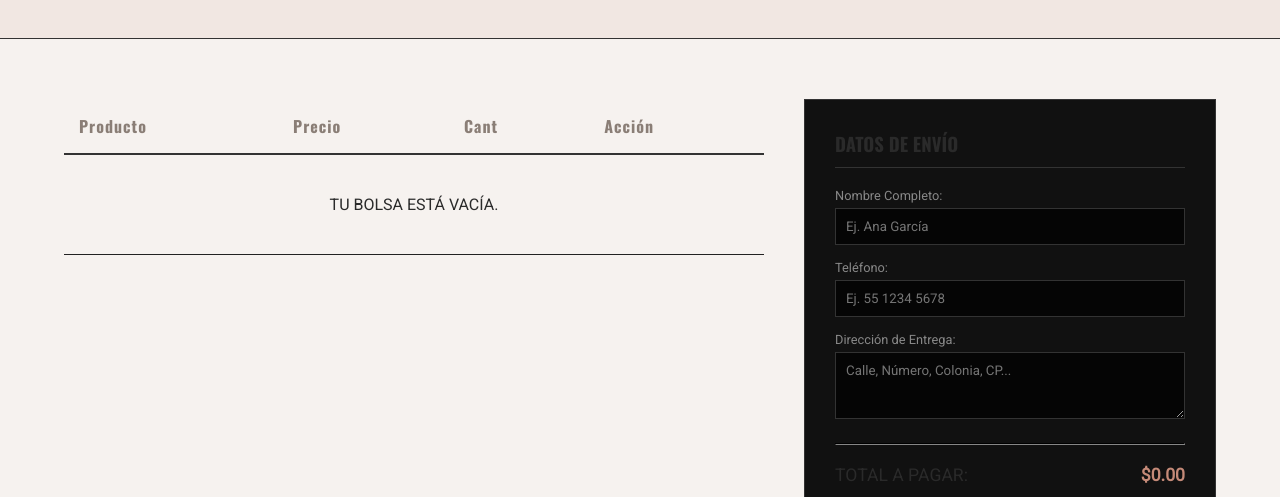
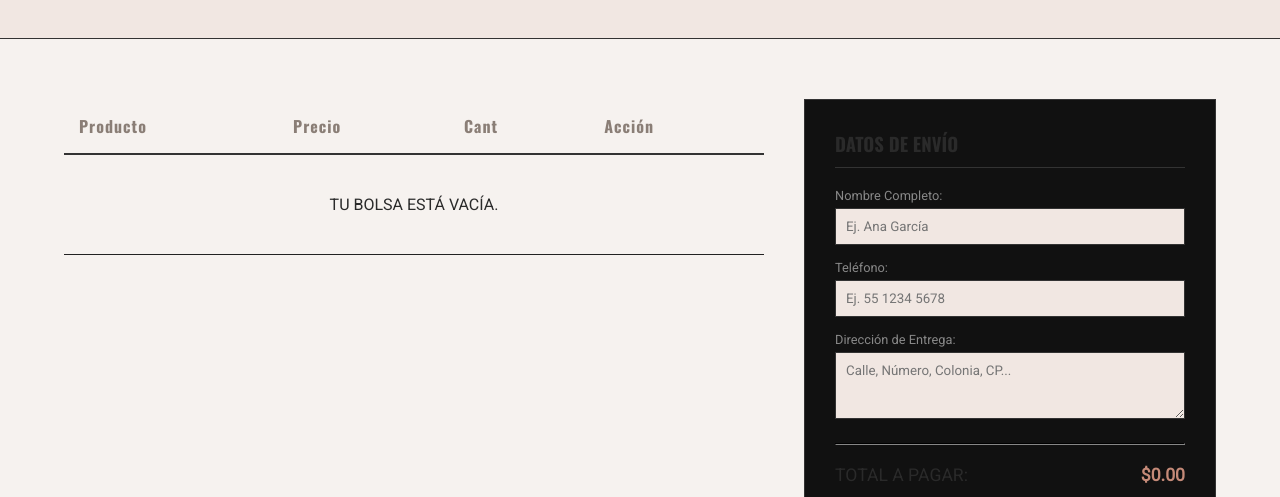
Before and after one commit to reckless-online/reckless, a plain HTML site: page cart.html in a window 1280 px wide. Shown: the part 250-747 px from the top of the page. Drawn offline with nearby package versions, Linux system fonts and the light colour scheme.

Commit message:
Update style.css

```diff
--- a/style.css
+++ b/style.css
@@ -384,7 +384,7 @@ footer {
 .form-group input,
 .form-group textarea {
     width: 100%;
-    background: #050505;
+    background: #f1e7e2;
     border: 1px solid #333;
     color: white;
     padding: 10px;
```
